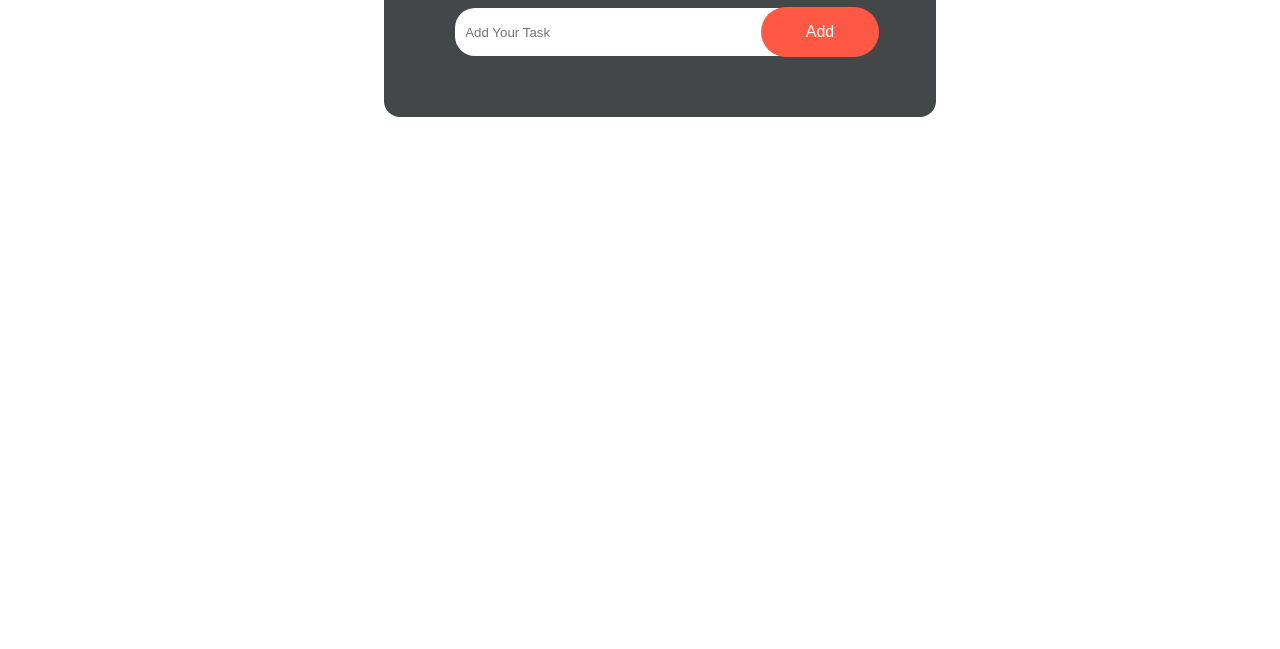
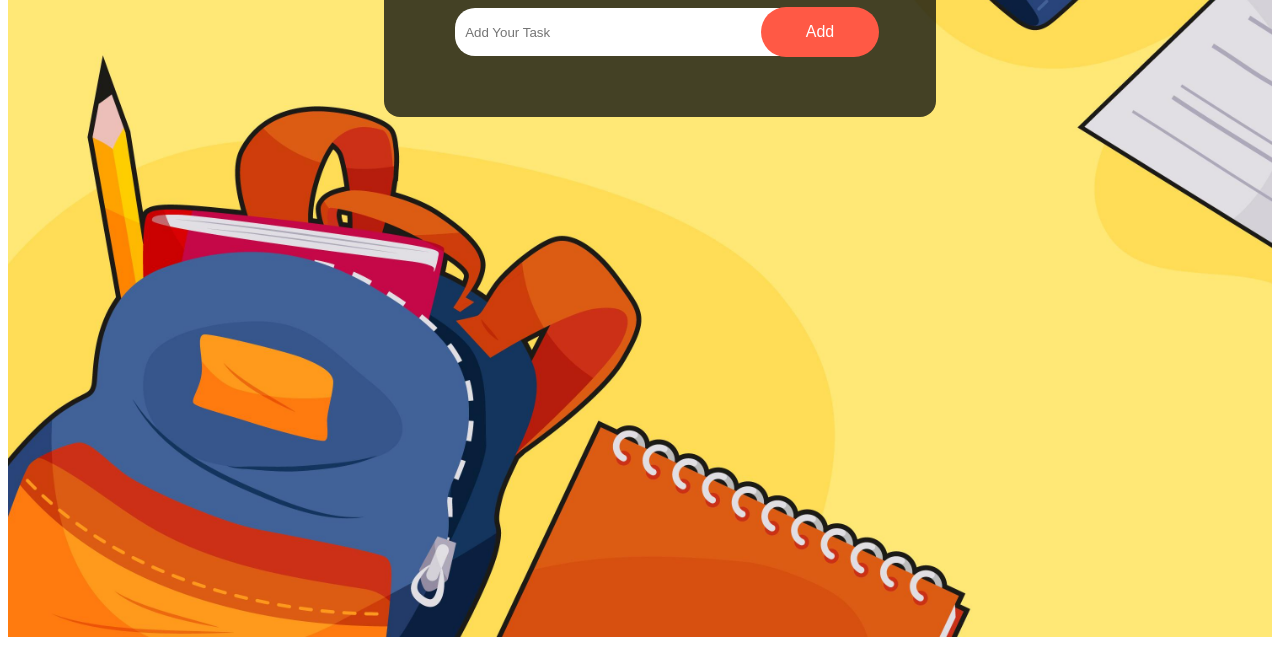
Before and after one commit to MuskanGupta110/To-Do-List, a plain HTML site: page index.html in a window 1280 px wide. Shown: the part 214-863 px from the top of the page. Before the commit the page ends 800 px from the top, so only its background shows below. Drawn offline with Linux system fonts and the light colour scheme.

Commit message:
updated some code

```diff
--- a/index.html
+++ b/index.html
@@ -7,7 +7,7 @@
 </head>
 <body>
     <div>
-        <img class="img1" src="./images/img4.jpg">
+        <img class="img1" src="img4.jpg">
     </div>
     <div class="layer1">
         <h1>To-Do List 📝</h1>
```
